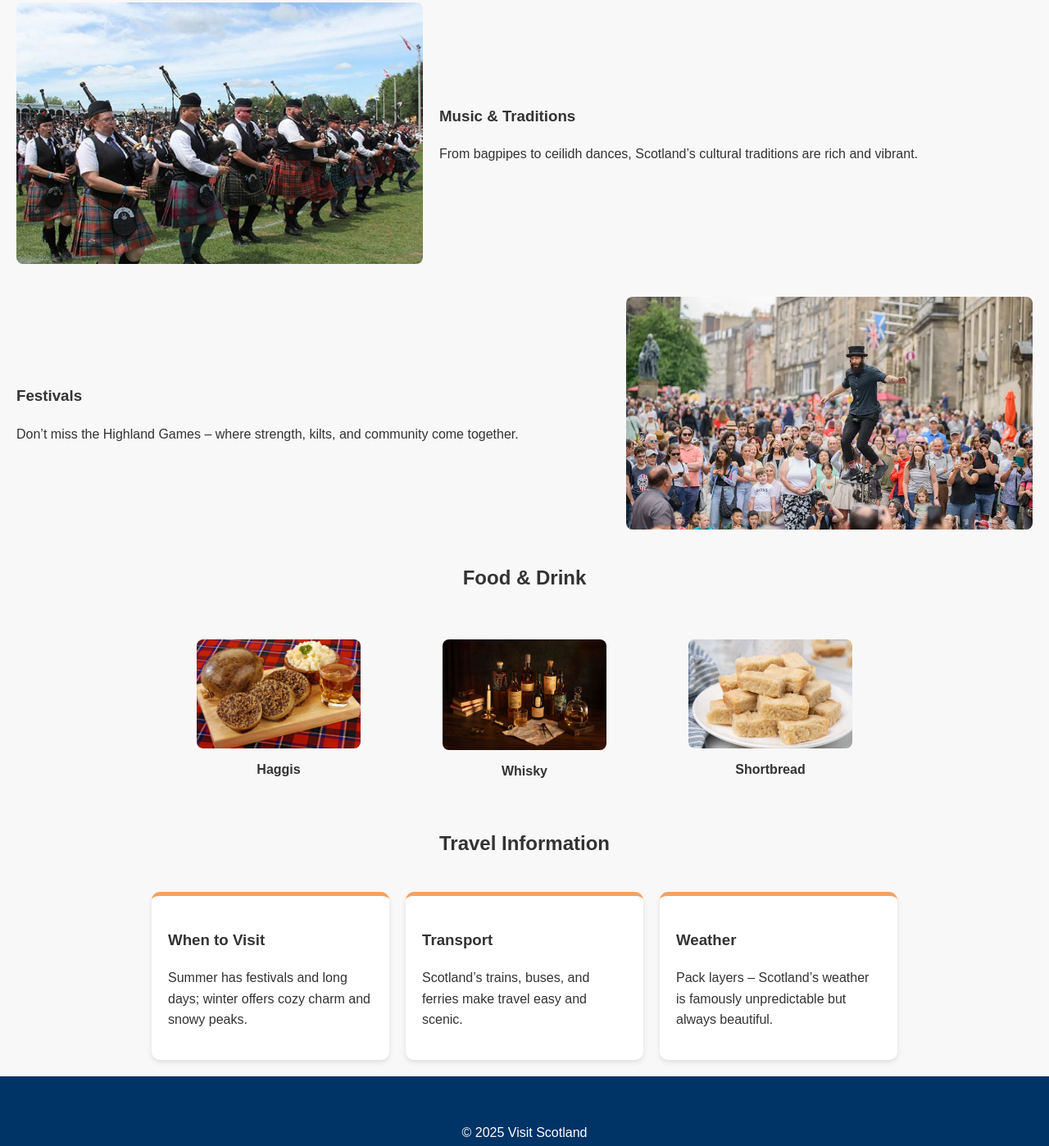
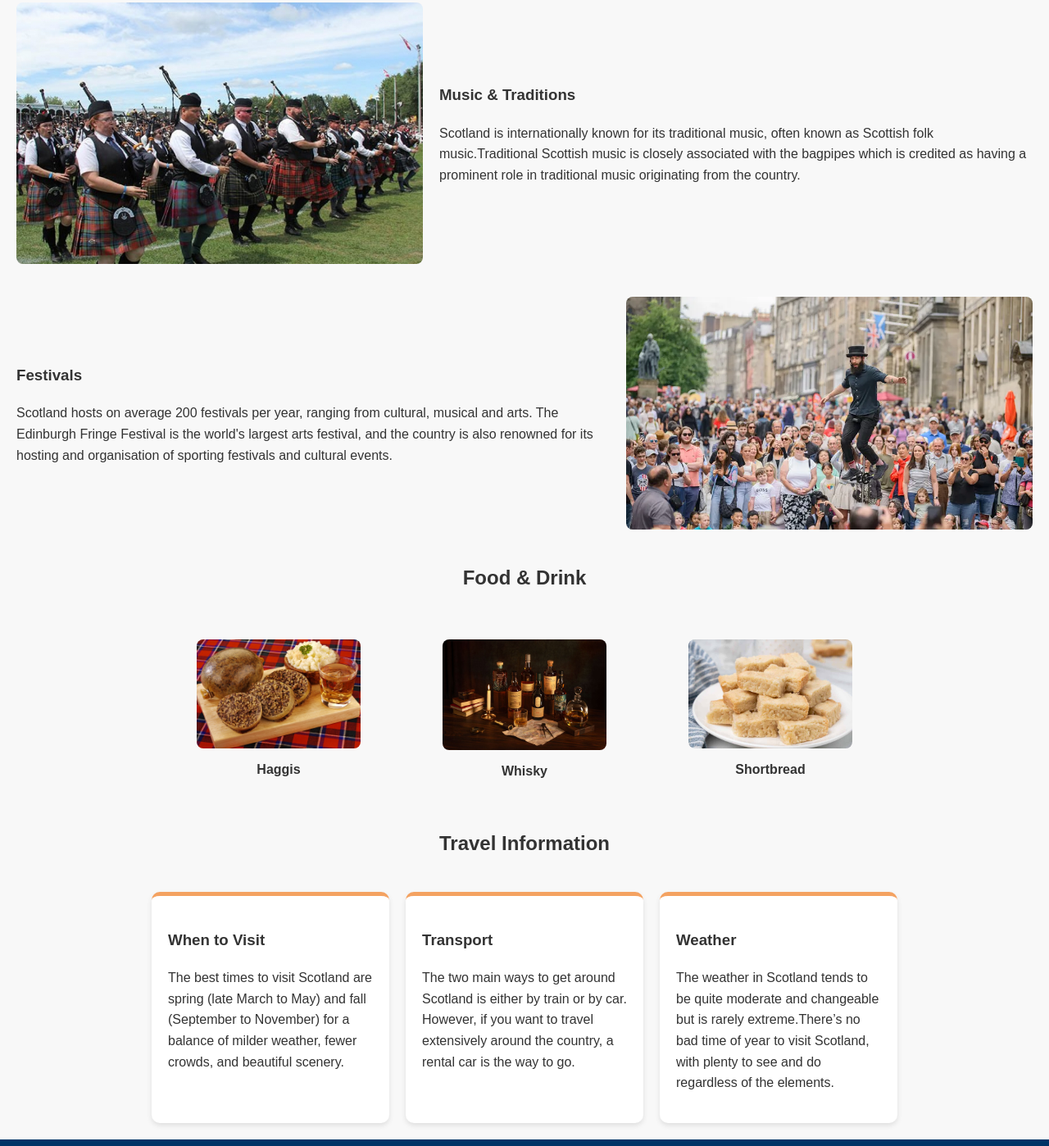
Before and after one commit to bichjuliusz-ux/Visit-Scotland-Website, a plain HTML site: page A-Main website file.html in a window 1280 px wide. Shown: the part 1332-2730 px from the top of the page at 82% size. Drawn offline with Linux system fonts and the light colour scheme.

Commit message:
added more info and some clean up

```diff
--- a/A-Main website file.html
+++ b/A-Main website file.html
@@ -17,7 +17,6 @@
       <li><a href="#culture">Culture</a></li>
       <li><a href="#food">Food & Drink</a></li>
       <li><a href="#travel">Travel Info</a></li>
-      <li><a href="#contact">Contact</a></li>
     </ul>
   </nav>
 </header>
@@ -55,14 +54,14 @@
     <img src="bagpipes and kilts.jpg" alt="Scottish bagpiper wearing traditional kilt">
     <div>
       <h3>Music & Traditions</h3>
-      <p>From bagpipes to ceilidh dances, Scotland’s cultural traditions are rich and vibrant.</p>
+      <p>Scotland is internationally known for its traditional music, often known as Scottish folk music.Traditional Scottish music is closely associated with the bagpipes which is credited as having a prominent role in traditional music originating from the country.</p>
     </div>
   </div>
   <div class="row reverse">
     <img src="street-events-2024-dmh.webp" alt="Highland Games event in Scotland">
     <div>
       <h3>Festivals</h3>
-      <p>Don’t miss the Highland Games – where strength, kilts, and community come together.</p>
+      <p>Scotland hosts on average 200 festivals per year, ranging from cultural, musical and arts. The Edinburgh Fringe Festival is the world's largest arts festival, and the country is also renowned for its hosting and organisation of sporting festivals and cultural events.</p>
     </div>
   </div>
 </section>
@@ -83,15 +82,15 @@
   <div class="info-boxes">
     <div class="box">
       <h3>When to Visit</h3>
-      <p>Summer has festivals and long days; winter offers cozy charm and snowy peaks.</p>
+      <p>The best times to visit Scotland are spring (late March to May) and fall (September to November) for a balance of milder weather, fewer crowds, and beautiful scenery.</p>
     </div>
     <div class="box">
       <h3>Transport</h3>
-      <p>Scotland’s trains, buses, and ferries make travel easy and scenic.</p>
+      <p>The two main ways to get around Scotland is either by train or by car. However, if you want to travel extensively around the country, a rental car is the way to go.</p>
     </div>
     <div class="box">
       <h3>Weather</h3>
-      <p>Pack layers – Scotland’s weather is famously unpredictable but always beautiful.</p>
+      <p>The weather in Scotland tends to be quite moderate and changeable but is rarely extreme.There’s no bad time of year to visit Scotland, with plenty to see and do regardless of the elements. </p>
     </div>
   </div>
 </section>
```
